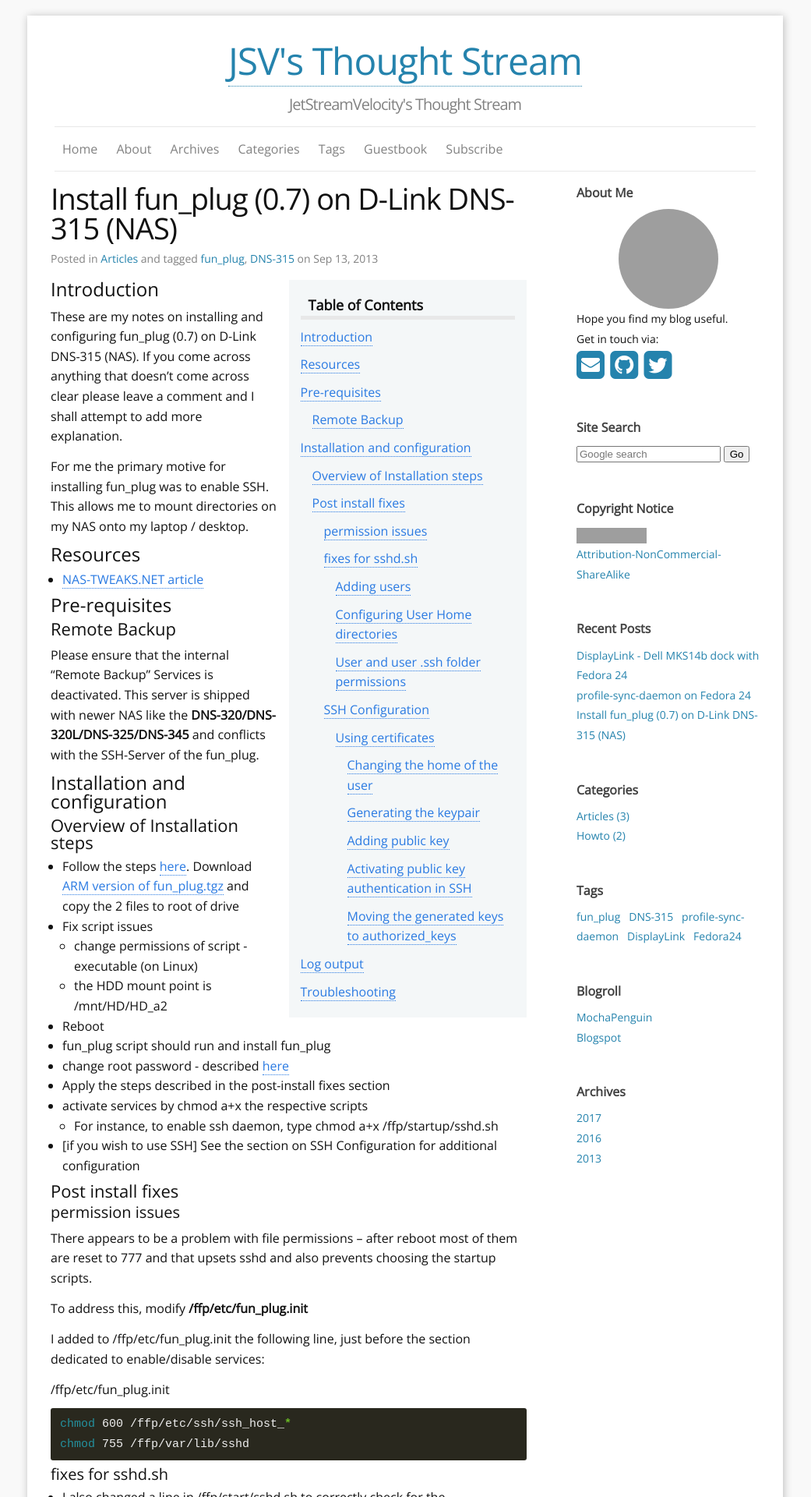
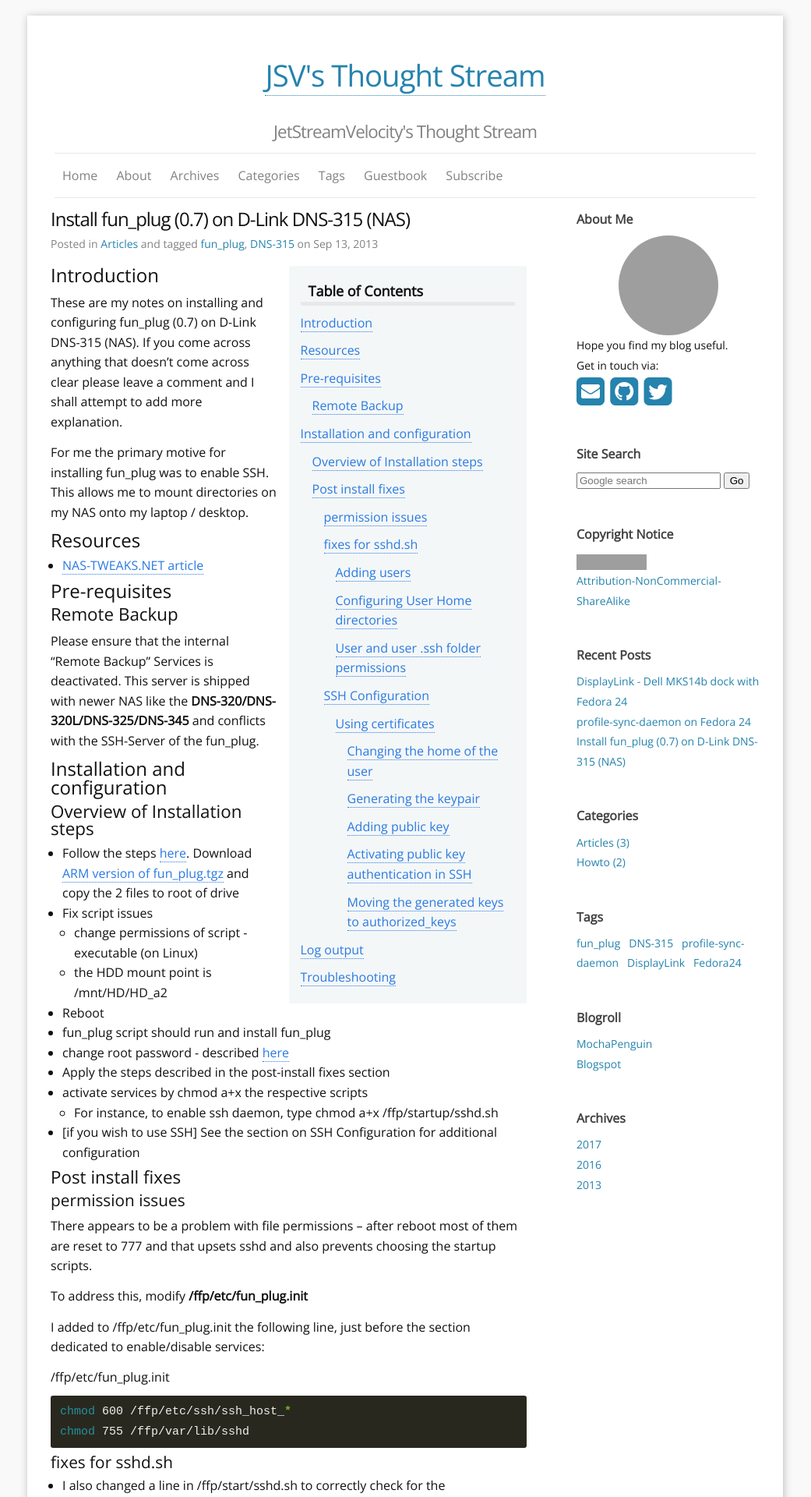
Before and after one commit to JetStreamVelocity/jetstreamvelocity.github.io, a Jekyll site: the page built from _posts/2013-09-13-fun-plug-on-DNS315.md, in a window 1280 px wide. Shown: the top 1920 px of the page at 78% size, without its empty margins (120-1161 px from the left). Built offline with Jekyll 4.4.1, drawn with Linux system fonts in a browser that asks for light colours; comment, search, counter and statistics services are not loaded; grey boxes are pictures that could not be loaded.

Commit message:
heading size changes for Issue #3

```diff
--- a/_sass/_layout.scss
+++ b/_sass/_layout.scss
@@ -9,8 +9,8 @@
 }
 
 .site-title {
-  font-size: 48px;
-  line-height: 56px;
+  font-size: 2.4em;
+  line-height: 2.4em;
   letter-spacing: -1px;
   margin-bottom: 0;
   text-align:center;
@@ -26,8 +26,8 @@
 }
 
 .site-meta{
-  font-size: 20px;
-  line-height:56px;
+  font-size: 1.4em;
+  line-height:2.4em;
   letter-spacing: -1px;
   margin-bottom: 0;
   text-align:center;
@@ -161,7 +161,7 @@
 
 .post-link {
   display: block;
-  font-size: 38px;//42px;
+  font-size: 1.5em;//42px;
 }
 
 
@@ -180,12 +180,12 @@
 }
 
 .post-title {
-  font-size: 38px;//42px;
+  font-size: 1.5em;//42px;
   letter-spacing: -1px;
   line-height: 1;
 
   @include media-query($on-laptop) {
-    font-size: 36px;
+    font-size: 1.5em;
   }
 }
 
@@ -217,37 +217,37 @@
   p { padding:$spacing-unit/5 0; }
   //  margin-bottom: $spacing-unit;
   h1 {
-    font-size: 24px;
+    font-size: 1.5em;
     line-height:1em;
     @include media-query($on-laptop){
-      font-size: 24px;
+      font-size: 1.5em;
     }
 
   }
   h2 {
-    font-size: 22px;
+    font-size: 1.4em;
     line-height:1em;
 
     @include media-query($on-laptop) {
-      font-size: 22px;
+      font-size: 1.4em;
     }
   }
 
   h3 {
-    font-size: 20px;
+    font-size: 1.3em;
     line-height:1em;
 
     @include media-query($on-laptop) {
-      font-size: 20px;
+      font-size: 1.3em;
     }
   }
 
   h4 {
-    font-size: 18px;
+    font-size: 1.2em;
     line-height:1em;
 
     @include media-query($on-laptop) {
-      font-size: 18px;
+      font-size: 1.2em;
     }
   }
 }
```
